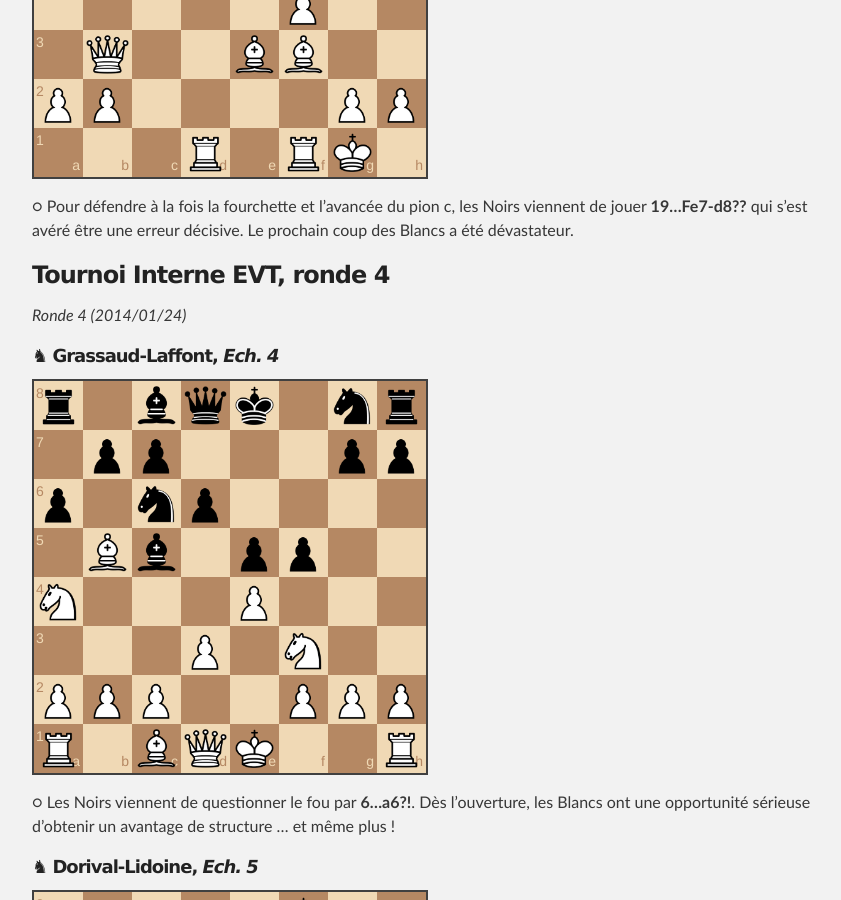
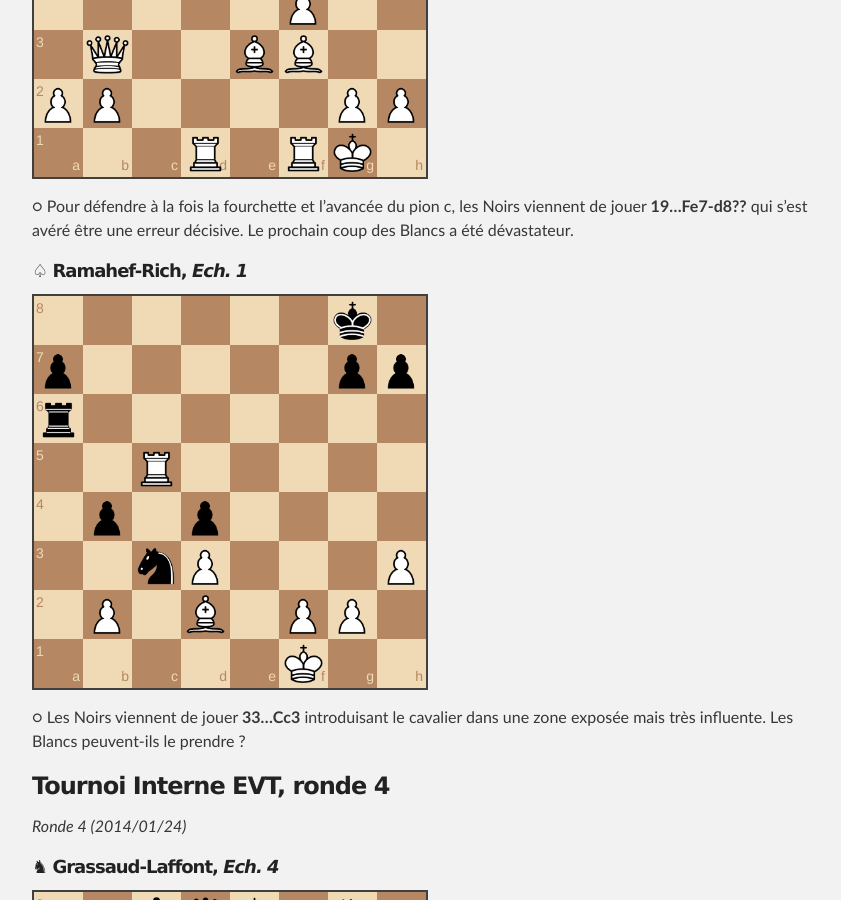
Before and after one commit to echiquier-villeneuve-tolosane/echiquier-villeneuve-tolosane.github.io, a Jekyll site: the page built from exercices.md, in a window 1280 px wide and 900 px high, scrolled down 1682 px. Shown: the whole window, without its empty margins (208-1049 px from the left). Built offline with Jekyll 4.4.1, drawn with Linux system fonts in a browser that asks for light colours; nearby versions of some CDN libraries.

Commit message:
Updated exercices.md

```diff
--- a/exercices.md
+++ b/exercices.md
@@ -29,6 +29,13 @@ _Nationale 4, ronde 5 (2014/02/02)_
 `1rqb1rk1/p4ppp/1pPn4/2pN1b2/5P2/1Q2BB2/PP4PP/3R1RK1 w - - 5 20`
 
 &#9675; Pour défendre à la fois la fourchette et l'avancée du pion c, les Noirs viennent de jouer **19...Fe7-d8??** qui s'est avéré être une erreur décisive. Le prochain coup des Blancs a été dévastateur.
+
+##### &#9828;  **Ramahef-Rich**, _Ech. 1_
+
+`6k1/p5pp/r7/2R5/1p1p4/2nP3P/1P1B1PP1/5K2 w - - 0 33`
+
+&#9675; Les Noirs viennent de jouer **33...Cc3** introduisant le cavalier dans une zone exposée mais très influente. Les Blancs peuvent-ils le prendre ?
+
 
 
 ### Tournoi Interne EVT, ronde 4
```
